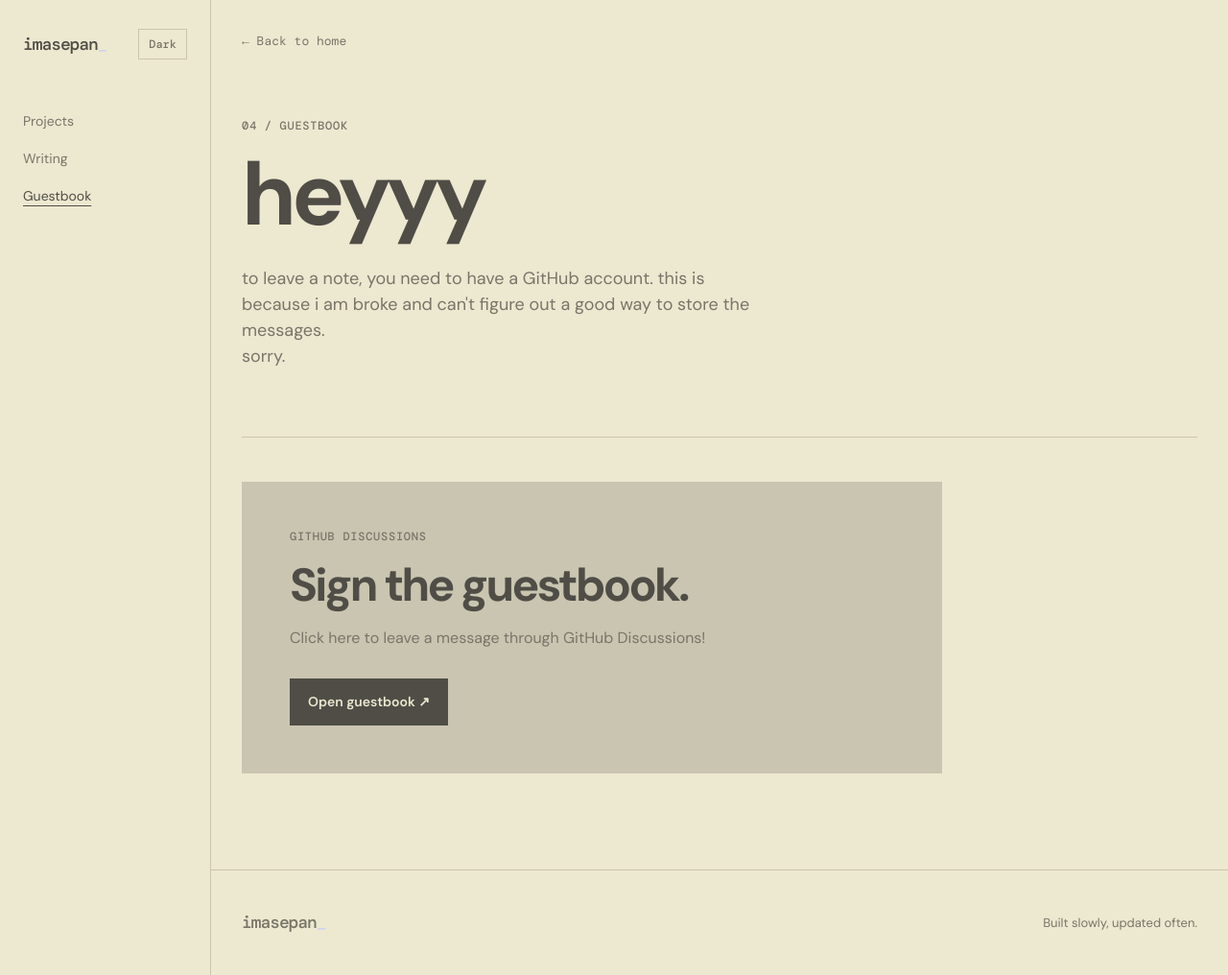
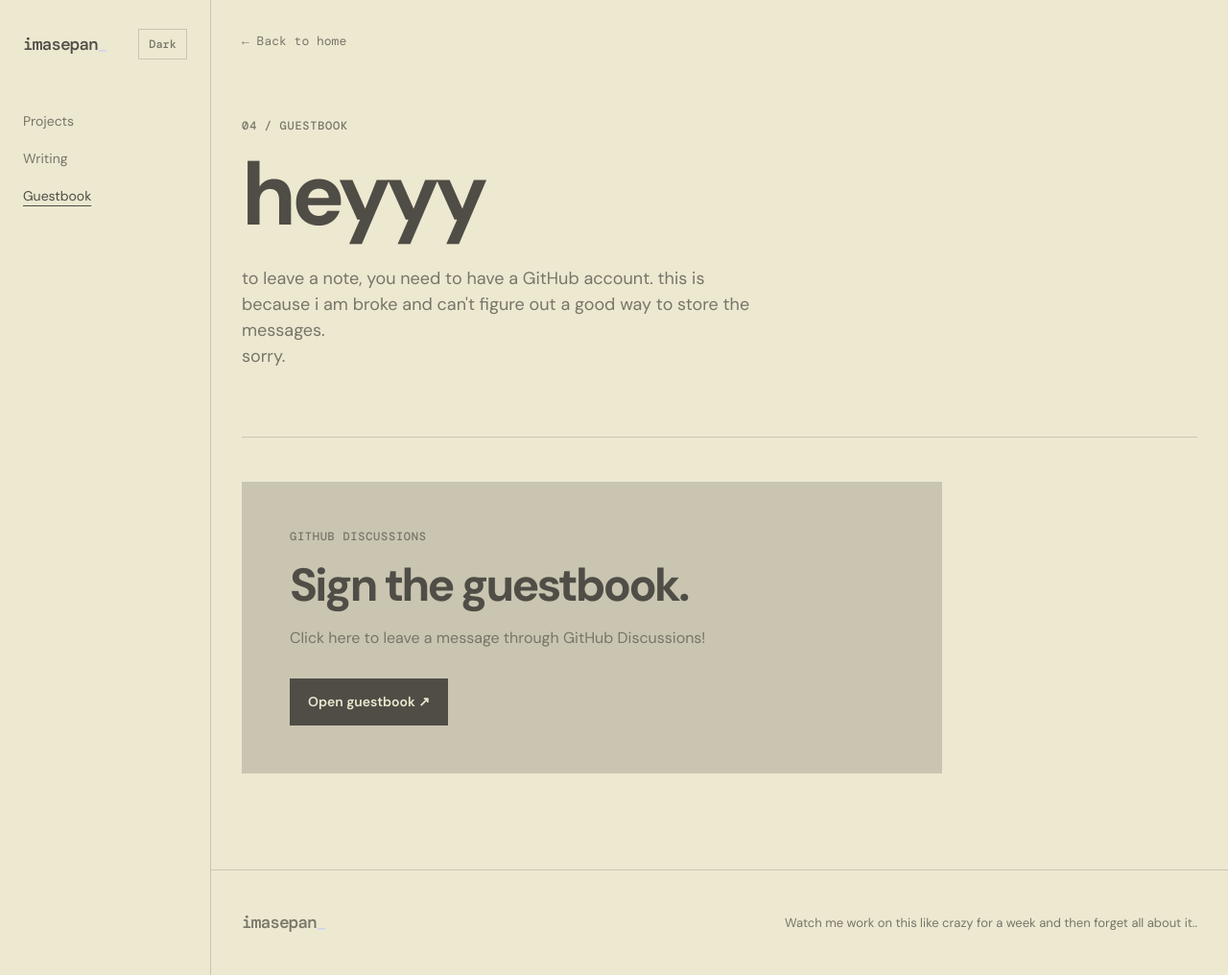
Before and after one commit to imasepan/imasepan.github.io, a Jekyll site: the page guestbook.html, which Jekyll copies as it is, in a window 1280 px wide and 1016 px high. Shown: the whole window at 96% size. Built offline with Jekyll 4.4.1, drawn with Linux system fonts in a browser that asks for light colours.

Commit message:
Update guestbook.html
updated bottom stuff

```diff
--- a/guestbook.html
+++ b/guestbook.html
@@ -39,7 +39,7 @@
         <a class="button button-primary" href="https://github.com/imasepan/imasepan.github.io/discussions" target="_blank" rel="noreferrer">Open guestbook ↗</a>
       </section>
     </main>
-    <footer class="site-footer"><a class="wordmark" href="index.html">imasepan<span>_</span></a><p>Built slowly, updated often.</p></footer>
+    <footer class="site-footer"><a class="wordmark" href="index.html">imasepan<span>_</span></a><p>Watch me work on this like crazy for a week and then forget all about it..</p></footer>
     <script src="script.js"></script>
   </body>
 </html>
```
